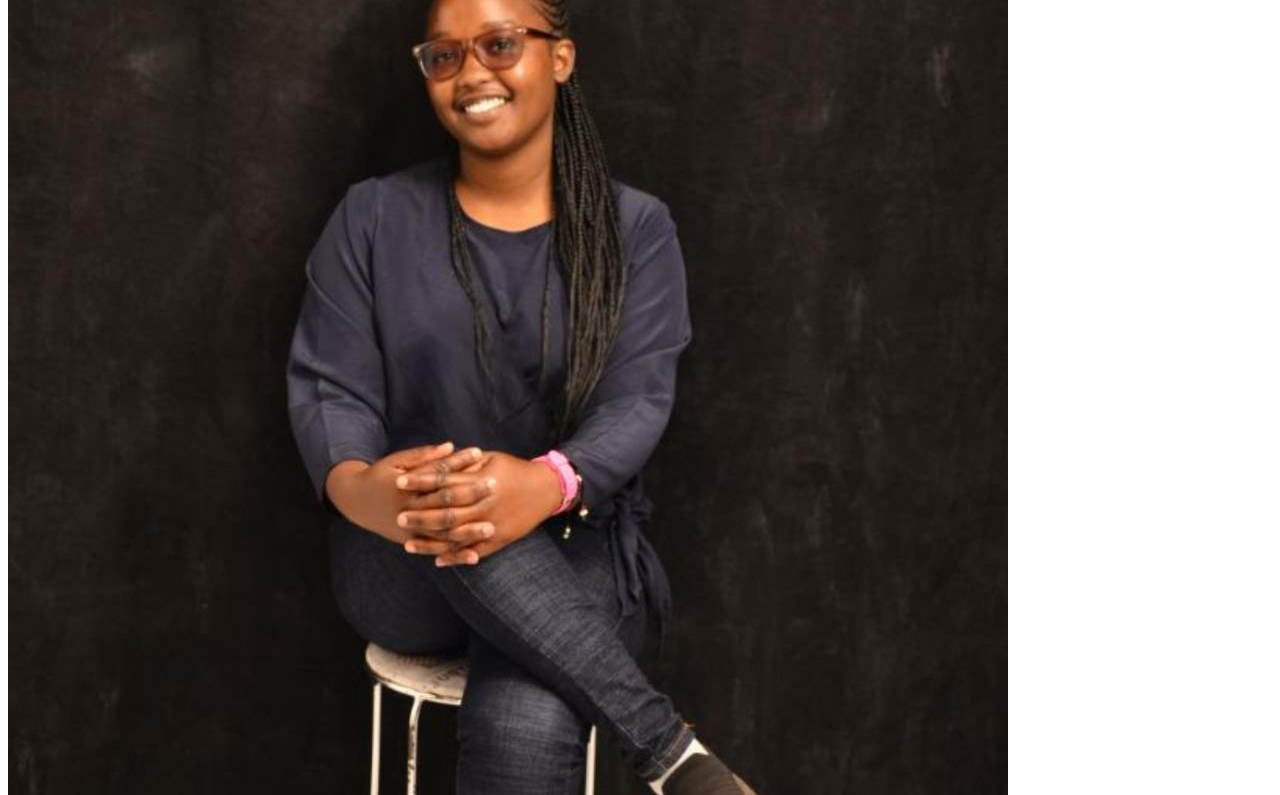
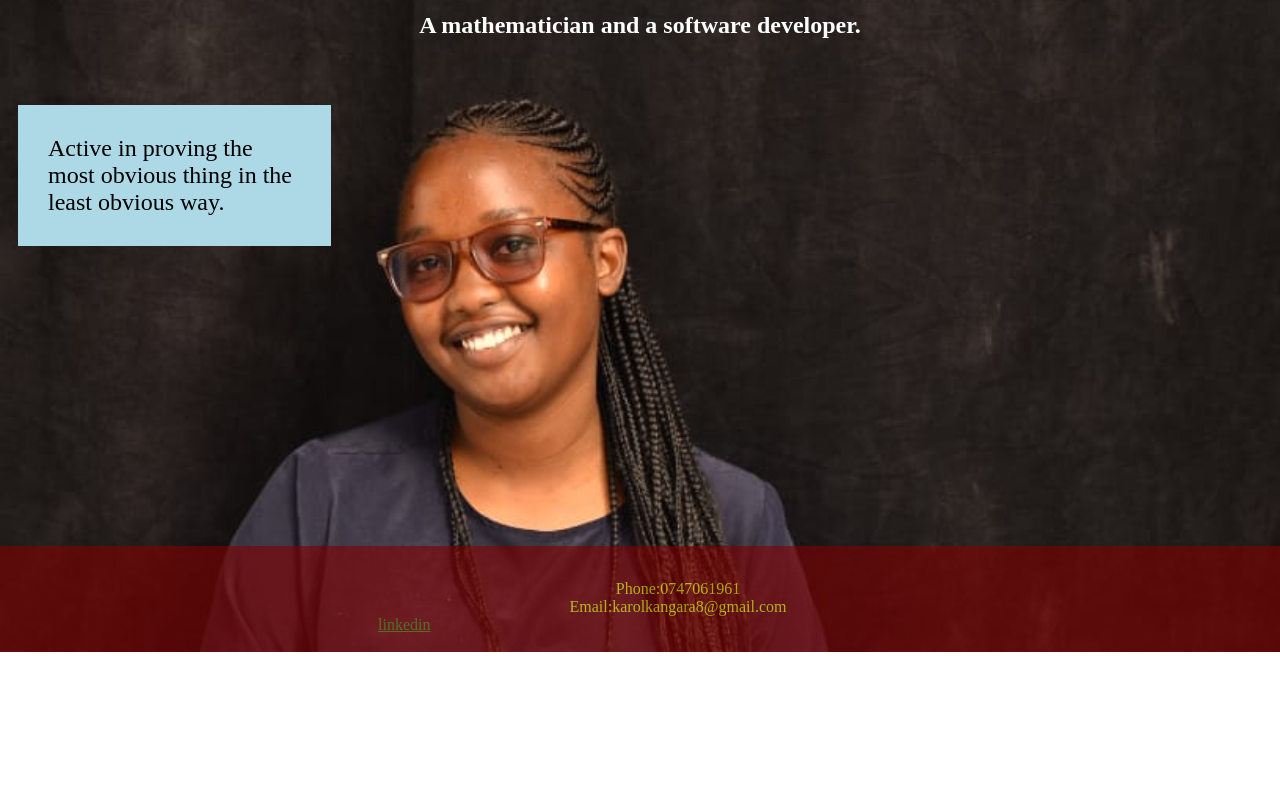
Before and after one commit to carol-kangara/portfolio, a plain HTML site: page index.html in a window 1280 px wide. Shown: the part 148-943 px from the top of the page. After the commit the page ends 800 px from the top, so only its background shows below. Drawn offline with Linux system fonts and the light colour scheme.

Commit message:
add about-me.html,css/index.css,css2/about-me.css,index.html.pics/mine.jpeg/pics/swis.jpeg,project.html

```diff
--- /dev/null
+++ b/css/index.css
@@ -0,0 +1,53 @@
+body{
+    background-image: url("/pics/mine.jpeg");
+    background-repeat: no-repeat;
+    background-size:cover;
+
+}
+h1,h2{
+    color: white;
+    text-align: center;
+}
+header{
+    width: 100%;
+    position: fixed;
+    top:0;
+    left:0;
+    background-color: skyblue;
+
+}
+nav{
+    margin: 2px;
+    padding:18px;
+    background-color: skyblue;
+}
+ul{
+    list-style-type: none;
+}
+
+li>a{
+    color:rgb(87, 139, 4);
+    margin-left:320px;
+    float: left;
+}
+p{
+    margin: 10px;
+    padding:30px;
+    border:25px;
+    background-color: lightblue;
+    width:20%;
+    font-size: x-large;
+}
+footer{
+    background-color:maroon;
+    position: fixed;
+    left: 0;
+    bottom: 0;
+    width: 100%;
+    text-align: center;
+    padding: 18px;
+    display: flex;
+    flex-direction: column;
+    opacity: 0.6;
+    color:yellow;
+}
--- /dev/null
+++ b/css2/about-me.css
@@ -0,0 +1,15 @@
+body{
+    background-color: skyblue;
+    background-image: url("/pics/swis.jpeg");
+}
+p{
+    font-size: large;
+
+}
+h2,h1{
+    color: navy;
+
+}
+h1{
+   text-align: center;
+}
--- /dev/null
+++ b/css3/project.css
@@ -0,0 +1,7 @@
+body{
+    background-color: #91006e;
+}
+li{
+    font-size: large;
+    line-height:40px;
+}
--- a/index.html
+++ b/index.html
@@ -4,11 +4,49 @@
     <meta charset="UTF-8">
     <meta name="viewport" content="width=device-width, initial-scale=1.0">
     <title>Portfolio</title>
+    <link rel="stylesheet" href="./css/index.css">
 </head>
 <body>
-    <h1>Caroline njoki kang'ara</h1>
-    <img src="./pics/Kangara.jpeg" alt="">
+    <header>
+        <nav>
+            <ul>
+                <li>
+                    <a href="index.html">Home</a>
+                </li>
+                <li>
+                    <a href="about-me.html">About</a>
+                </li>
+                <li><a href="projects.html">Project</a></li>
+            </ul>
+        </nav>
+    </header>
+    <br>
+    <br>
+    <br>
+    <br>
+    <h1>CAROLINE NJOKI KANG'ARA</h1>
+    <h2>A mathematician and a software developer.</h2> <br>
+    <br>
+    <p>
+        Active in proving the most obvious thing in the least obvious way.
+    </p>
+    <br>
+    <br>
+    <br>
+    <br>
+    <br>
+    <br>
+    <footer>
+        <div class="contact">
+            <ul>
+                <li>Phone:0747061961</li>
+                <li>Email:karolkangara8@gmail.com</li>
+                <li><a href="https://www.linkedin.com/in/caroline-kang-ara-173486175">linkedin</a></li>
 
+            </ul>
+
+        </div>
+    </footer>
 
 </body>
 </html>
```
Also changed, not shown: about-me.html (added, +34 -0 lines), projects.html (added, +19 -0 lines), css/styles.css (deleted), pics/mine.jpeg (added), pics/swis.jpeg (added).
